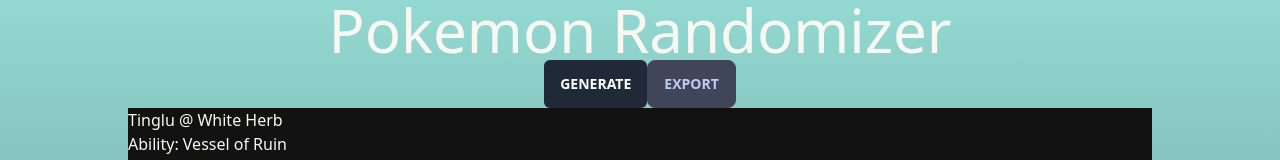
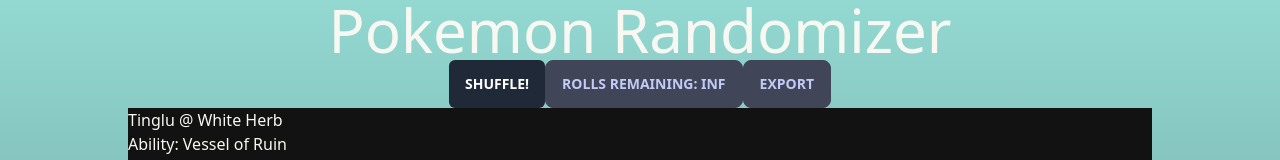
Before and after one commit to manski117/pokemon-team-randomizer, a Next.js app: page / in a window 1280 px wide. Shown: the top 160 px of the page. Built offline with nearby package versions, Linux system fonts and the light colour scheme.

Commit message:
Add roll count toggle button, no functionality yet

```diff
--- a/src/pages/index.tsx
+++ b/src/pages/index.tsx
@@ -54,6 +54,10 @@
   const [signalToConfirmExport, setSignalToConfirmExport] = React.useState(
     Date.now()
   );
+  const [rollsLeft, setRollsLeft] = React.useState(3);
+  const [limitRolls, setLimitRolls] = React.useState(false);
+
+
   let stagedTeam = { ...team };
 
   React.useEffect(() => {
@@ -79,6 +83,16 @@
 
     setLockedSlots(newLockedData);
     console.log(lockedSlots);
+  }
+
+  function toggleLimitRolls(){
+    setLimitRolls(!limitRolls);
+    setRollsLeft(3);
+  }
+
+  function subtractRoll(){
+
+    setRollsLeft(rollsLeft-1);
   }
 
   function sendNewDataToRoot(
@@ -456,10 +470,13 @@
             className="inline-block cursor-pointer rounded-md bg-gray-800 px-4 py-3 text-center text-sm font-semibold uppercase text-white transition duration-200 ease-in-out hover:bg-gray-900"
             onClick={generateMoreRandomMons}
           >
-            generate
+            Shuffle!
+          </button>
+          <button className="btn" onClick={toggleLimitRolls}>
+            {limitRolls ? `Rolls Remaining: ${rollsLeft}`: "Rolls Remaining: INF"}
           </button>
           <button className="btn" onClick={exportData}>
-            export
+            Export
           </button>
         </nav>
         <div id="todo-this-will-eventually-go-in-modal" className="w-4/5">
```
